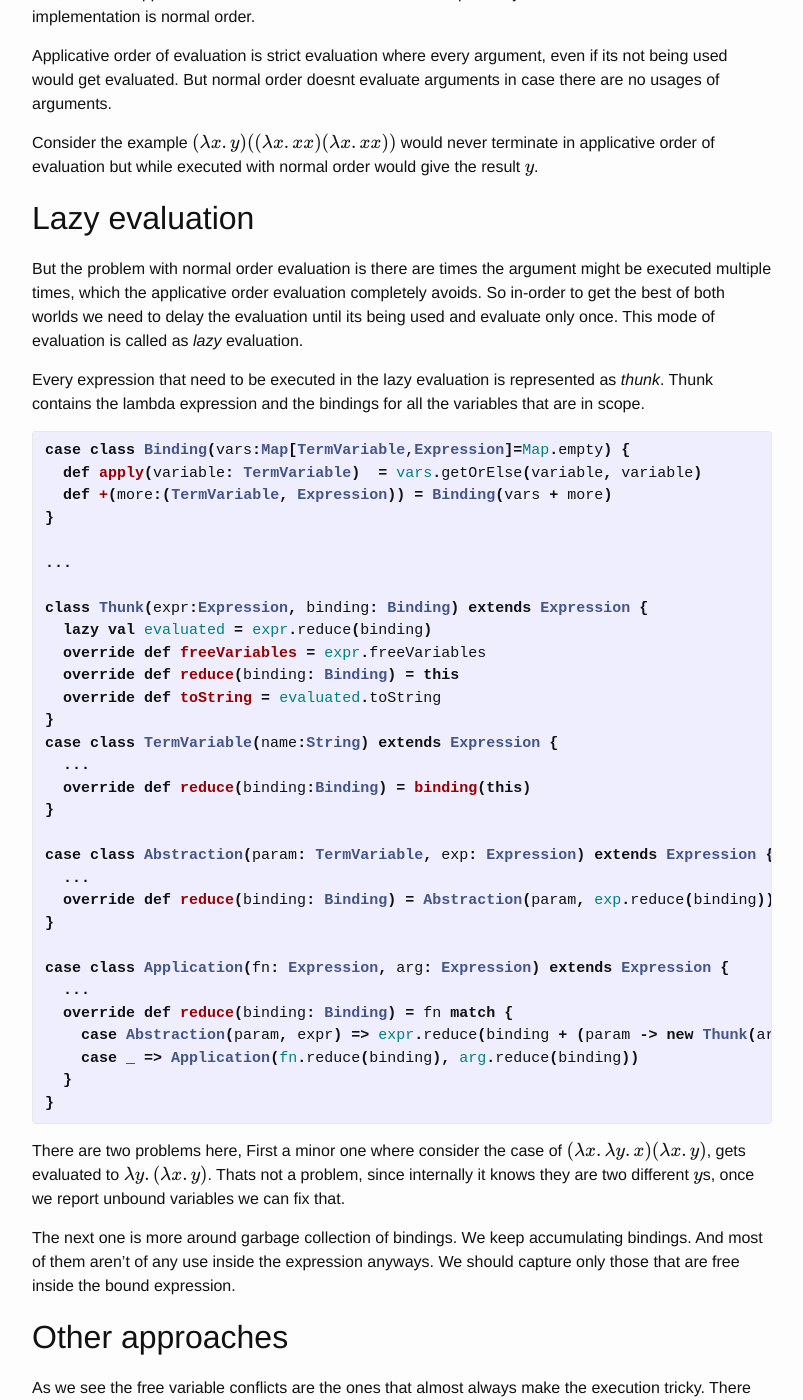
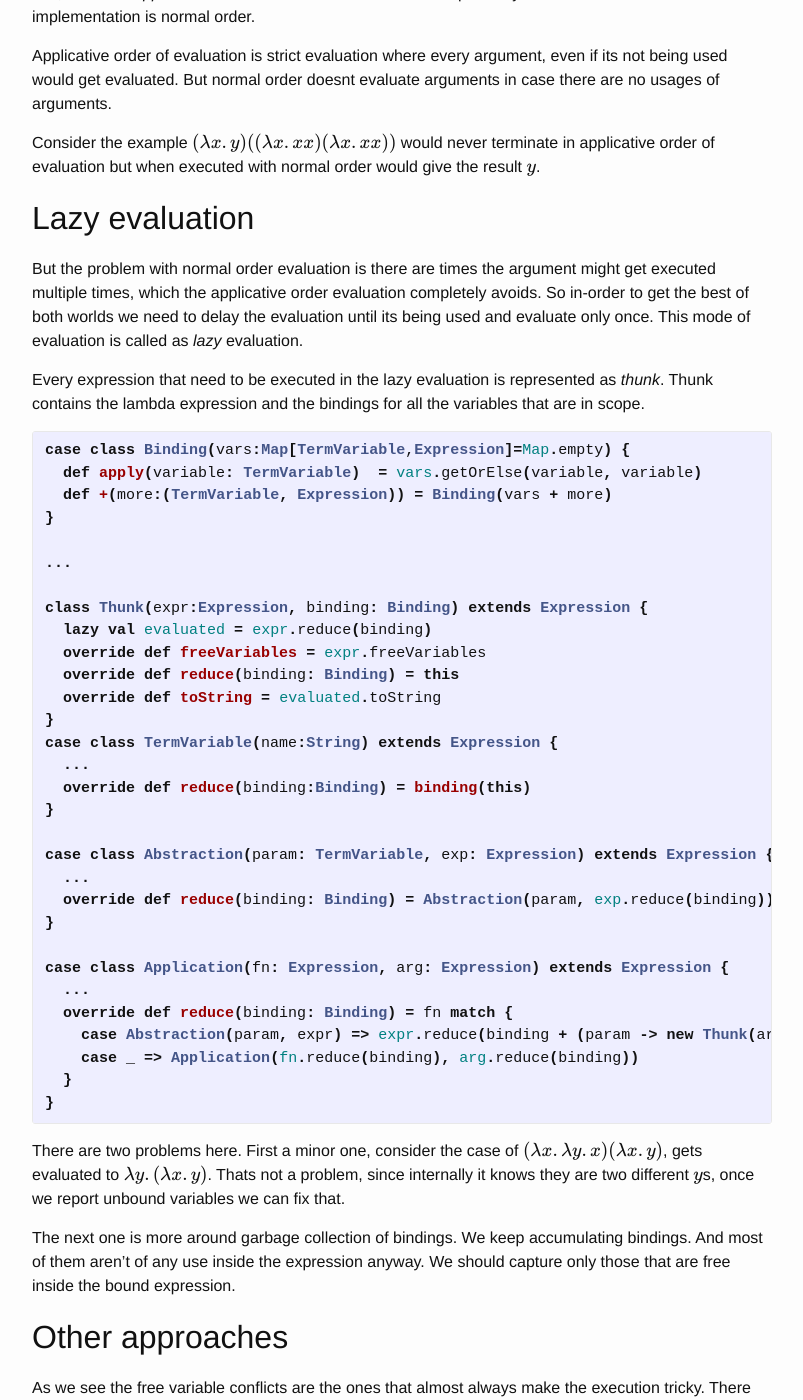
Before and after one commit to yellowflash/yellowflash.github.io, a Jekyll site: the page built from _posts/2015-11-15-execution-with-environments.md, in a window 1280 px wide and 1400 px high, scrolled down 460 px. Shown: the whole window, without its empty margins (238-1041 px from the left). Built offline with Jekyll 4.4.1, drawn with Linux system fonts in a browser that asks for light colours; formulas are drawn with MathJax 3; some of the changed text lies outside the part shown.

Commit message:
Fixing some more stuff on older posts

```diff
--- a/_posts/2015-11-15-execution-with-environments.md
+++ b/_posts/2015-11-15-execution-with-environments.md
@@ -14,12 +14,12 @@ Its simpler to think of the reduction order as either to evaluate arguments firs
 
 Applicative order of evaluation is strict evaluation where every argument, even if its not being used would get evaluated. But normal order doesnt evaluate arguments in case there are no usages of arguments.
 
-Consider the example $(\lambda x.y)((\lambda x.xx)(\lambda x.xx))$ would never terminate in applicative order of evaluation but while executed with normal order would give the result $y$.
+Consider the example $(\lambda x.y)((\lambda x.xx)(\lambda x.xx))$ would never terminate in applicative order of evaluation but when executed with normal order would give the result $y$.
 
 Lazy evaluation
 ---------------
 
-But the problem with normal order evaluation is there are times the argument might be executed multiple times, which the applicative order evaluation completely avoids. So in-order to get the best of both worlds we need to delay the evaluation until its being used and evaluate only once. This mode of evaluation is called as *lazy* evaluation.
+But the problem with normal order evaluation is there are times the argument might get executed multiple times, which the applicative order evaluation completely avoids. So in-order to get the best of both worlds we need to delay the evaluation until its being used and evaluate only once. This mode of evaluation is called as *lazy* evaluation.
 
 Every expression that need to be executed in the lazy evaluation is represented as *thunk*. Thunk contains the lambda expression and the bindings for all the variables that are in scope.
 
@@ -57,12 +57,12 @@ case class Application(fn: Expression, arg: Expression) extends Expression {
 
 {% endhighlight %}
 
-There are two problems here, First a minor one where consider the case of $(\lambda x. \lambda y. x)(\lambda x. y)$, gets evaluated to $\lambda y. (\lambda x. y)$. Thats not a problem, since internally it knows they are two different $y$s, once we report unbound variables we can fix that.
+There are two problems here. First a minor one, consider the case of $(\lambda x. \lambda y. x)(\lambda x. y)$, gets evaluated to $\lambda y. (\lambda x. y)$. Thats not a problem, since internally it knows they are two different $y$s, once we report unbound variables we can fix that.
 
-The next one is more around garbage collection of bindings. We keep accumulating bindings. And most of them aren't of any use inside the expression anyways. We should capture only those that are free inside the bound expression.
+The next one is more around garbage collection of bindings. We keep accumulating bindings. And most of them aren't of any use inside the expression anyway. We should capture only those that are free inside the bound expression.
 
 
 Other approaches
 ----------------
 
-As we see the free variable conflicts are the ones that almost always make the execution tricky. There are alternate approaches to do the execution. One of them is to rewrite terms with [DeBrujin Indices](), where instead of naming the variables we use the positions. Another approach is to use combinatory logic, like in [Miranda](). The combinators in combinatory logic gets rid of this whole notion of free variables and bound variables completely by using a fixed set of combinators. Both the approaches removes variable names, so the debuggability is lost in some sense.
+As we see the free variable conflicts are the ones that almost always make the execution tricky. There are alternate approaches to do the execution. One of them is to rewrite terms with [De-Bruijn Index](https://en.wikipedia.org/wiki/De_Bruijn_index), where instead of naming the variables we use the positions. Another approach is to use combinatory logic, like in [Miranda](). The combinators in combinatory logic gets rid of this whole notion of free variables and bound variables completely by using a fixed set of combinators. Both the approaches removes variable names, so the debuggability is lost in some sense.
```
Also changed, not shown: _posts/2015-11-14-propositions-and-types.md (+1 -1 lines).
